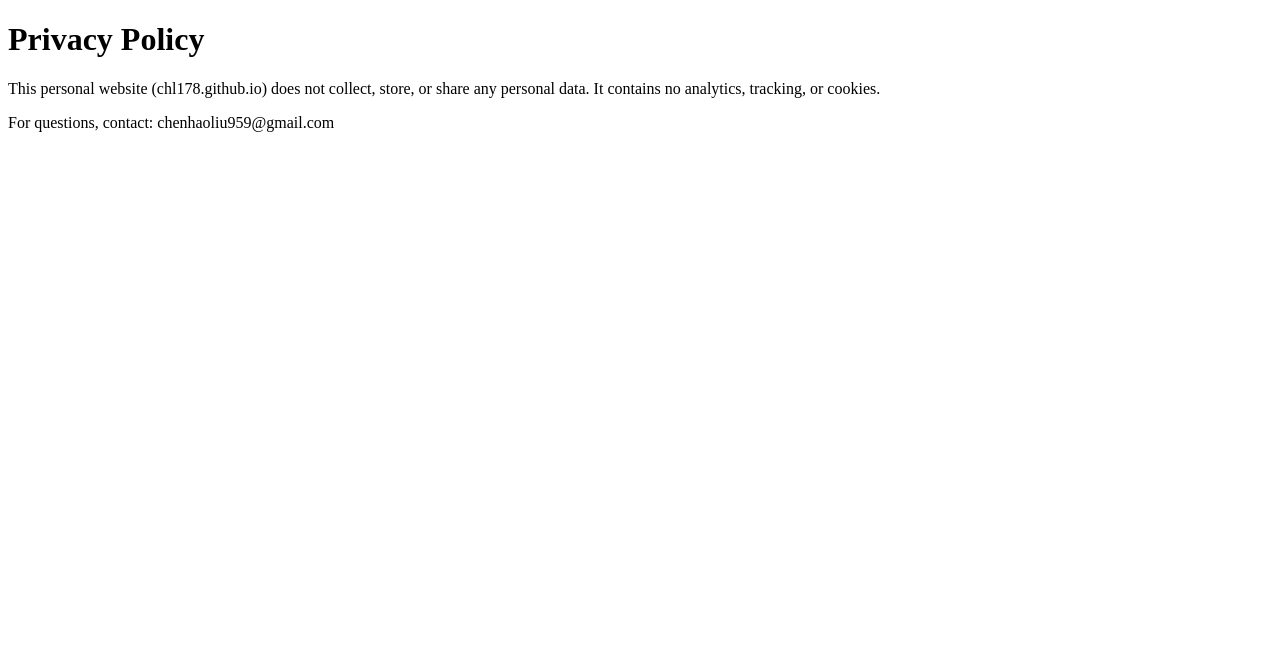
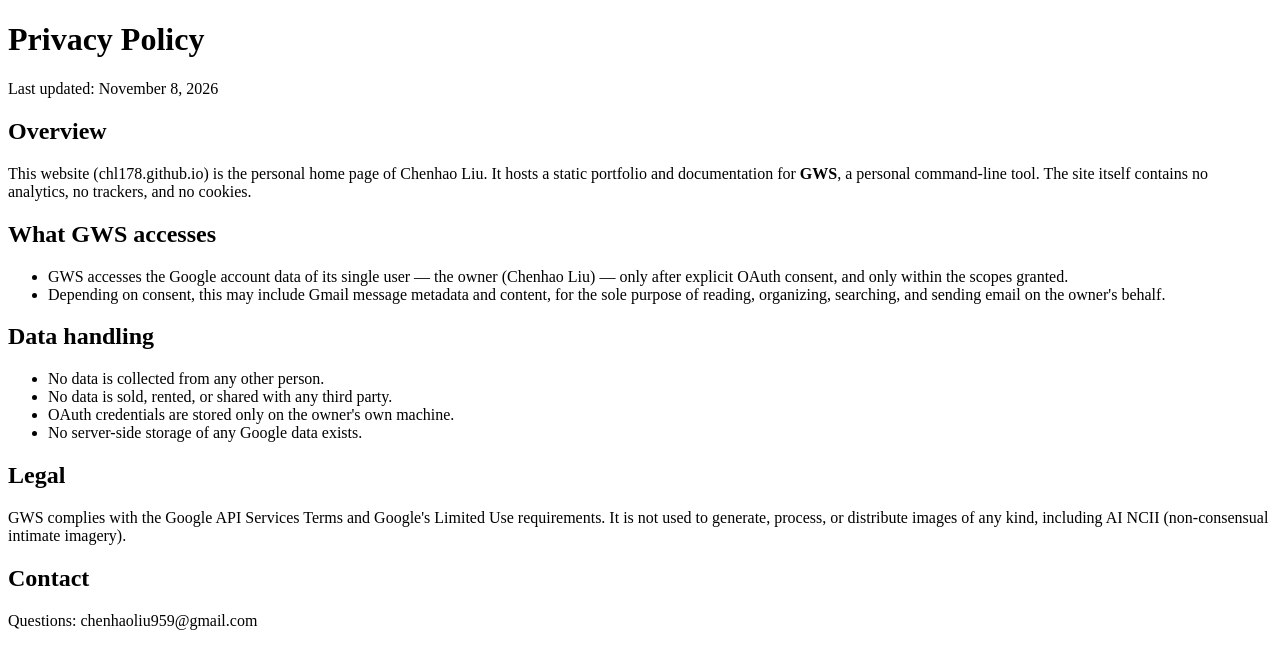
Before and after one commit to chl178/chl178.github.io, a plain HTML site: page privacy.html in a window 1280 px wide. Drawn offline with Linux system fonts and the light colour scheme.

Commit message:
Expand privacy policy (Google verification)

```diff
--- a/privacy.html
+++ b/privacy.html
@@ -1,9 +1,26 @@
 <!DOCTYPE html>
 <html lang="en">
-<head><meta charset="UTF-8"><title>Privacy Policy</title></head>
+<head><meta charset="UTF-8"><meta name="viewport" content="width=device-width, initial-scale=1.0"><title>Privacy Policy — chl178.github.io</title></head>
 <body>
 <h1>Privacy Policy</h1>
-<p>This personal website (chl178.github.io) does not collect, store, or share any personal data. It contains no analytics, tracking, or cookies.</p>
-<p>For questions, contact: chenhaoliu959@gmail.com</p>
+<p>Last updated: November 8, 2026</p>
+<h2>Overview</h2>
+<p>This website (chl178.github.io) is the personal home page of Chenhao Liu. It hosts a static portfolio and documentation for <strong>GWS</strong>, a personal command-line tool. The site itself contains no analytics, no trackers, and no cookies.</p>
+<h2>What GWS accesses</h2>
+<ul>
+<li>GWS accesses the Google account data of its single user — the owner (Chenhao Liu) — only after explicit OAuth consent, and only within the scopes granted.</li>
+<li>Depending on consent, this may include Gmail message metadata and content, for the sole purpose of reading, organizing, searching, and sending email on the owner's behalf.</li>
+</ul>
+<h2>Data handling</h2>
+<ul>
+<li>No data is collected from any other person.</li>
+<li>No data is sold, rented, or shared with any third party.</li>
+<li>OAuth credentials are stored only on the owner's own machine.</li>
+<li>No server-side storage of any Google data exists.</li>
+</ul>
+<h2>Legal</h2>
+<p>GWS complies with the Google API Services Terms and Google's Limited Use requirements. It is not used to generate, process, or distribute images of any kind, including AI NCII (non-consensual intimate imagery).</p>
+<h2>Contact</h2>
+<p>Questions: chenhaoliu959@gmail.com</p>
 </body>
 </html>
```
